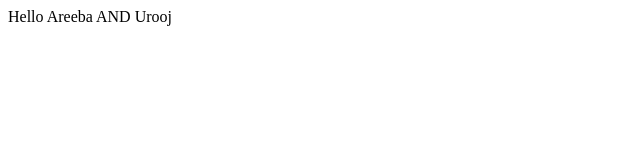
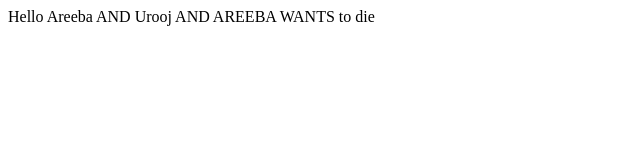
Before and after one commit to areeba-junaid/Bootcamp-2020, a plain HTML site: page index.html in a window 1280 px wide. Shown: the whole page, without its empty margins (0-640 px from the left). Drawn offline with Linux system fonts and the light colour scheme.

Commit message:
Update index.html

```diff
--- a/index.html
+++ b/index.html
@@ -8,7 +8,7 @@
 </head>
 <body>
 <div>
-    Hello Areeba AND Urooj
+    Hello Areeba AND Urooj AND AREEBA WANTS to die
 </div>
 </body>
 </html>
```
